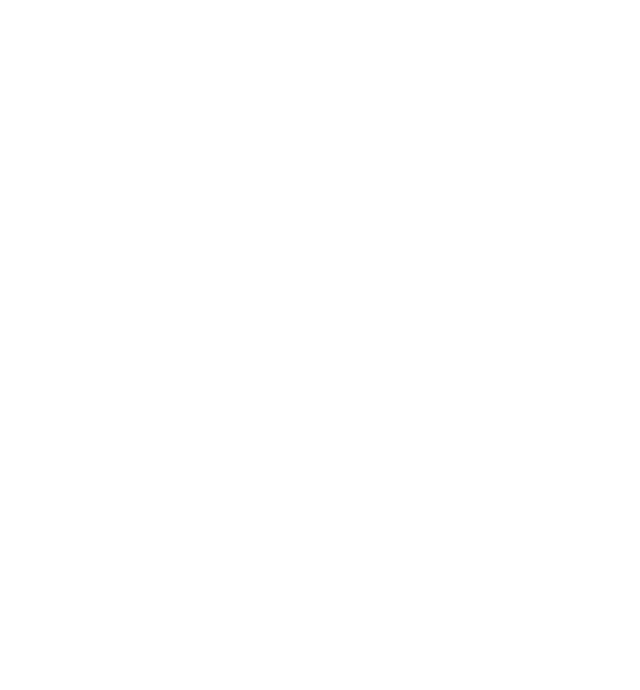
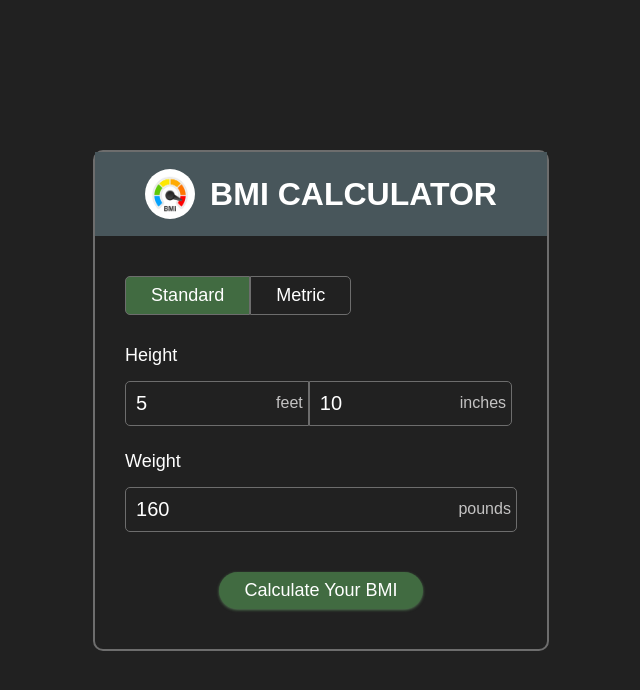
Before and after one commit to Yuvraj-kumar00/Cohort-Phase-1, a plain HTML site: page BMI_Index/index.html in a window 1280 px wide. Shown: the whole page, without its empty margins (319-959 px from the left). Drawn offline with Linux system fonts and the light colour scheme.

Commit message:
Completed Version-1

```diff
--- a/BMI_Index/app.js
+++ b/BMI_Index/app.js
@@ -0,0 +1,35 @@
+const standardHeight = document.querySelector('#standard-height-value');
+const standardHeightInches = document.querySelector('#standard-height-inches-value');
+const standardWeight = document.querySelector('#standard-weight-value');
+
+const resultBtn = document.querySelector('.bmi-result-btn')
+
+console.log(resultBtn);
+
+resultBtn.addEventListener('click', function () {
+    const strToNumHeightInches = Number(standardHeightInches.value)
+    const strToNumHeight = Number(standardHeight.value)*12 + strToNumHeightInches;
+    const strToNumWeight = Number(standardWeight.value)
+
+    if (!strToNumHeight || !strToNumWeight) {
+        alert("Please Enter Number Value!!!")
+    } else {
+        const bmiResult =Math.round(703*(strToNumWeight/(strToNumHeight*strToNumHeight)));
+
+        const result = document.querySelector('.result');
+        let bmiCategory;
+
+        if (bmiResult < 18.5) {
+            bmiCategory = "Underweight";
+        } else if (bmiResult < 24.9) {
+            bmiCategory = "Healthy";
+        } else if (bmiResult < 29.9) {
+            bmiCategory = "Overweight";
+        } else {
+            bmiCategory = "Obesity";
+        };
+
+         result.innerHTML = `BMI = ${bmiResult} kg/m<sup>2</sup> (<span class="bmi-category">${bmiCategory}</span>)`
+    }
+
+})
--- a/BMI_Index/index.html
+++ b/BMI_Index/index.html
@@ -7,6 +7,47 @@
     <link rel="stylesheet" href="style.css">
 </head>
 <body>
+    <div class="bmi-container">
+
+        <div class="bmi-title-container">
+            <h1 class="bmi-title">
+                <img src="bmi.jpg" alt="" class="bmi-logo">
+                BMI CALCULATOR
+            </h1>
+        </div>
+
+        <div class="bmi-content-container">
+            <div class="unit-btn-container">
+                <button class="standard-btn">Standard</button>
+                <button class="metric-btn">Metric</button>
+            </div>
+            <div class="standard-unit-container">
+                <div>
+                    <p class="height">Height</p>
+                    <div class="standard-input-container">
+                        <div class="input-value-in-feet">
+                            <input type="text" value="5" id="standard-height-value">
+                            <span>feet</span>
+                        </div>
+                        <div class="input-value-in-inches">
+                            <input type="text" value="10" id="standard-height-inches-value">
+                            <span>inches</span>
+                        </div>
+                    </div>
+                </div>
+                <div>
+                    <p class="weight">Weight</p>
+                    <div class="input-value-in-pounds">
+                        <input type="text" value="160" id="standard-weight-value">
+                        <span>pounds</span>
+                    </div>
+                </div>
+            </div>
+            <button class="bmi-result-btn">Calculate Your BMI</button>
+            <p class="result"></p>
+        </div>
+
+    </div>
 
     <script src="app.js"></script>
 </body>
--- a/BMI_Index/style.css
+++ b/BMI_Index/style.css
@@ -0,0 +1,148 @@
+* {
+    margin: 0;
+    padding: 0;
+    box-sizing: border-box;
+}
+
+body {
+    background-color: #212121;
+    color: #fff;
+    display: flex;
+    align-items: center;
+    justify-content: center;
+    height: 100vh;
+    font-family: Arial, Helvetica, sans-serif;
+}
+
+.bmi-container {
+    border: 2px solid #6d6d6d;
+    border-radius: 10px;
+}
+
+.bmi-title-container {
+    background-color: rgb(72, 86, 91);
+    text-align: center;
+    padding: 10px 50px;
+}
+
+.bmi-title {
+    display: flex;
+    align-items: center;
+    gap: 15px;
+    line-height: 2;
+}
+
+.bmi-logo {
+    width: 50px;
+    height: 50px;
+    border-radius: 50%;
+}
+
+.bmi-content-container {
+    padding: 40px 30px;
+}
+
+.unit-btn-container {
+    display: flex;
+}
+
+button {
+    font-size: 18px;
+    background-color: transparent;
+    border: 1px solid #6d6d6d;
+    color: #fff;
+    padding: 8px 25px;
+}
+
+.standard-btn {
+    border-radius: 5px 0 0 5px;
+    background-color: #416b41;
+}
+
+.metric-btn {
+    border-radius: 0 5px 5px 0;
+}
+
+.standard-unit-container {
+    margin: 30px 0;
+}
+
+.height {
+    font-size: 18px;
+    margin-bottom: 15px;
+}
+
+.standard-input-container {
+    display: flex;
+}
+
+.input-value-in-feet {
+    display: flex;
+    align-items: center;
+    border: 1px solid #6d6d6d;
+    border-radius: 5px 0 0 5px;
+}
+
+.input-value-in-inches {
+    display: flex;
+    align-items: center;
+    border: 1px solid #6d6d6d;
+    border-radius: 0 5px 5px 0;
+}
+
+input {
+    padding: 10px;
+    font-size: 20px;
+    width: 150px;
+    background-color: transparent;
+    border: none;
+    outline: none;
+    color: #fff;
+}
+
+input:focus {
+    color: #fff;
+}
+
+span {
+    margin-right: 5px;
+    color: #c4c3c3;
+}
+
+.weight {
+    font-size: 18px;
+    margin: 25px 0 15px 0;
+}
+
+.input-value-in-pounds {
+    display: flex;
+    align-items: center;
+    border: 1px solid #6d6d6d;
+    border-radius: 5px;
+}
+
+.input-value-in-pounds input {
+    width: 100%;
+}
+
+.bmi-result-btn {
+    background-color: #416b41;
+    border: none;
+    border-radius: 20px;
+    box-shadow: 0 1px 3px #547b54;
+    display: block;
+    margin-inline: auto;
+    margin-top: 40px;
+}
+
+.result {
+    text-align: center;
+    line-height: 4;
+    font-size: 18px;
+    font-weight: 600;
+}
+
+.bmi-category {
+    color: lightgreen;
+    font-weight: 600;
+}
```
Also changed, not shown: BMI_Index/bmi.jpg (added).
